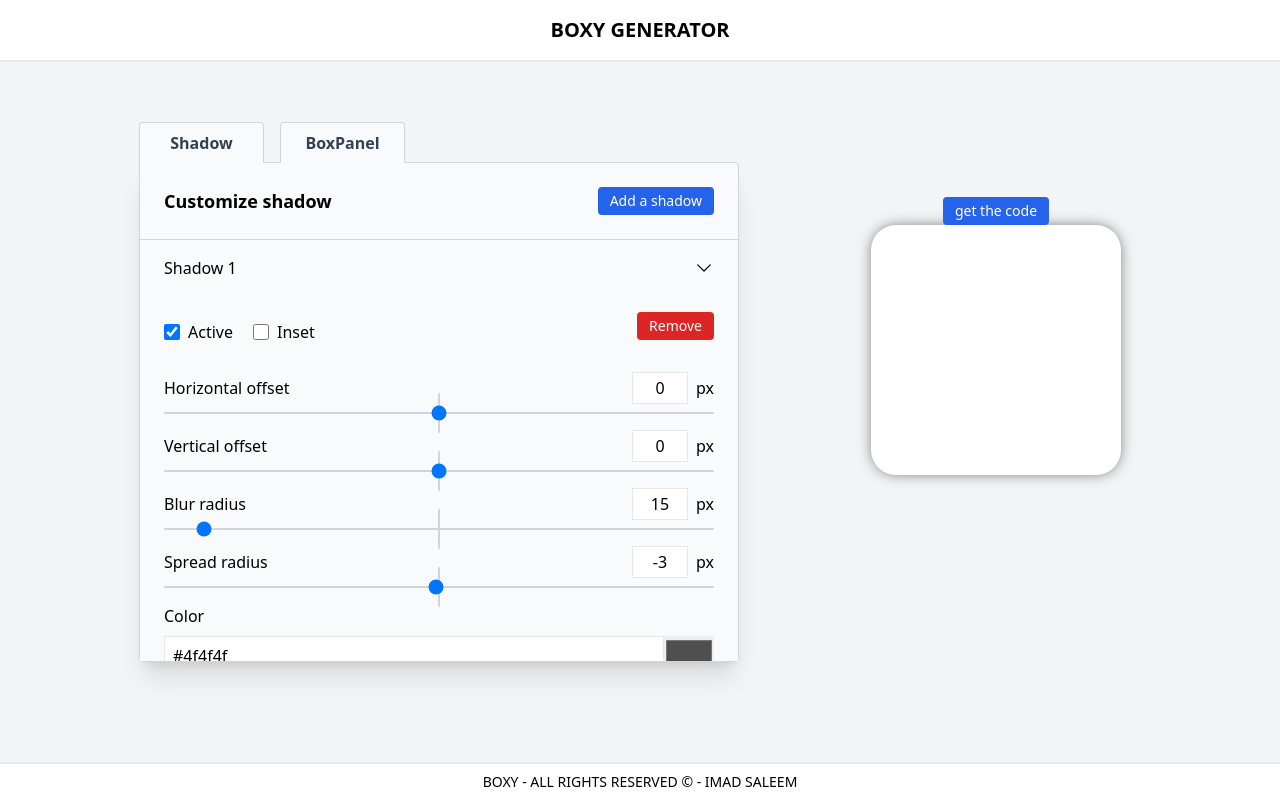
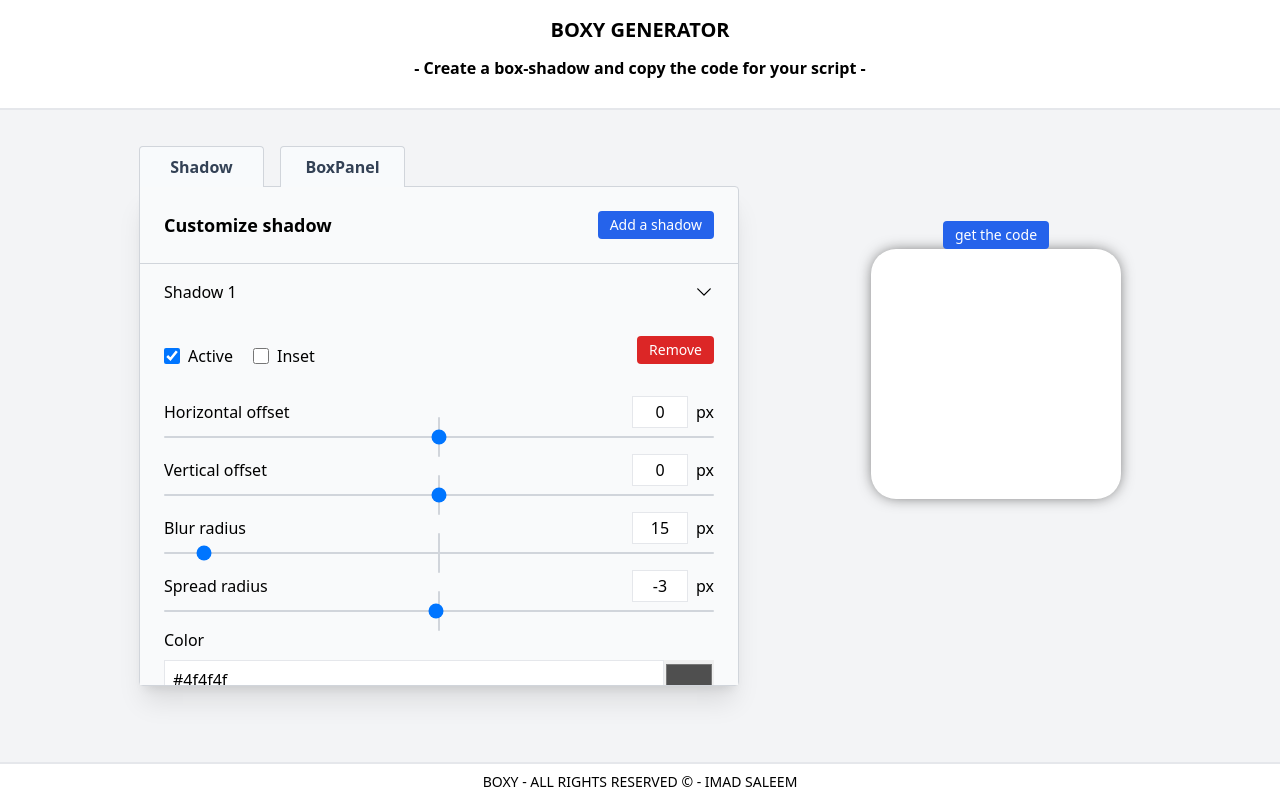
Before and after one commit to ImadSlm/box-gen, a React (Vite) app: page / in a window 1280 px wide. Built offline with nearby package versions, Linux system fonts and the light colour scheme.

Commit message:
Add h2 title on header

```diff
--- a/src/components/Header.jsx
+++ b/src/components/Header.jsx
@@ -4,6 +4,7 @@ export default function Header() {
             <h1 className="text-xl text-center uppercase font-semibold">
                 Boxy generator
             </h1>
+            <h2 className="py-3 text-center font-semibold">- Create a box-shadow and copy the code for your script -</h2>
         </div>
     );
 }
```
